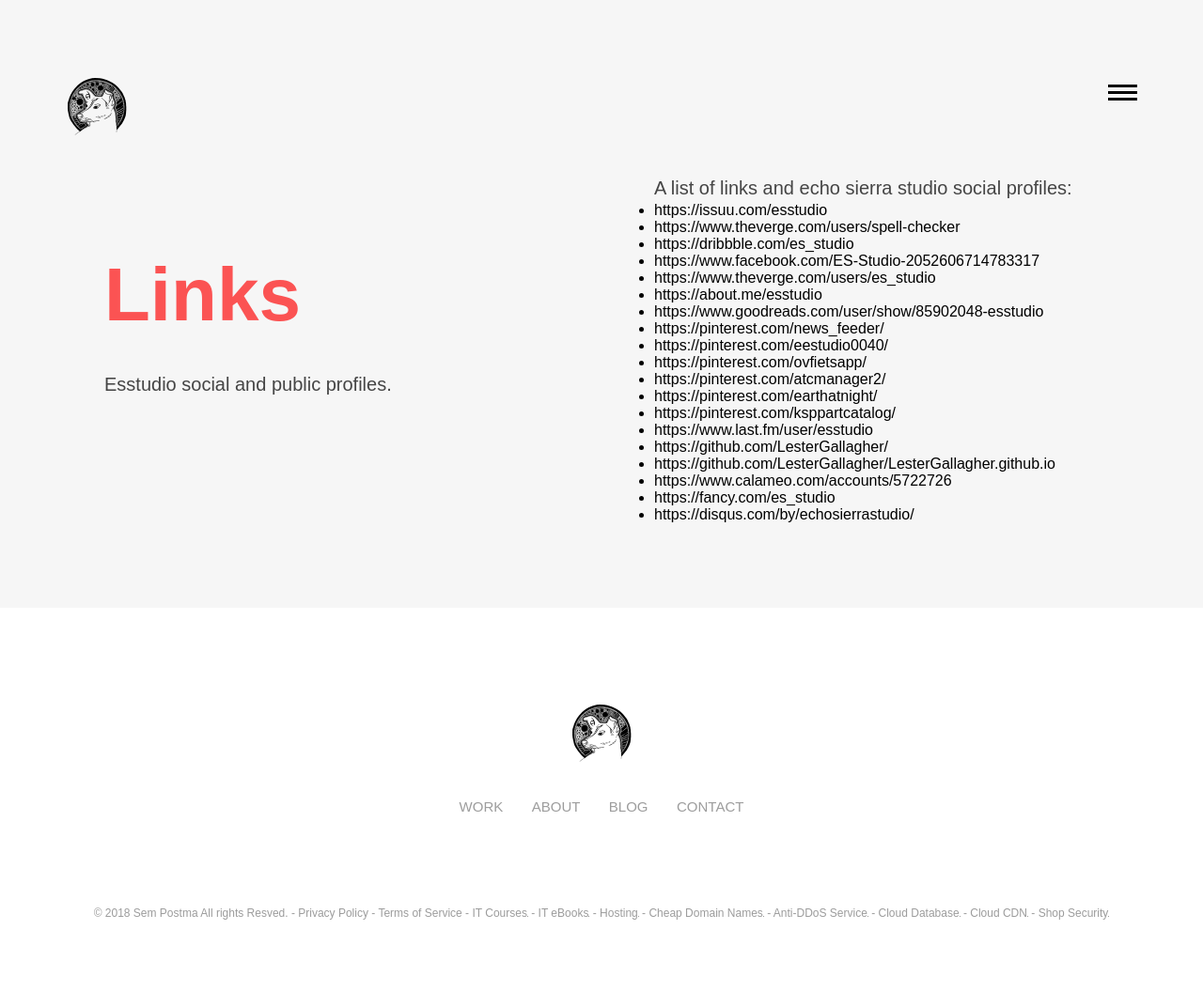
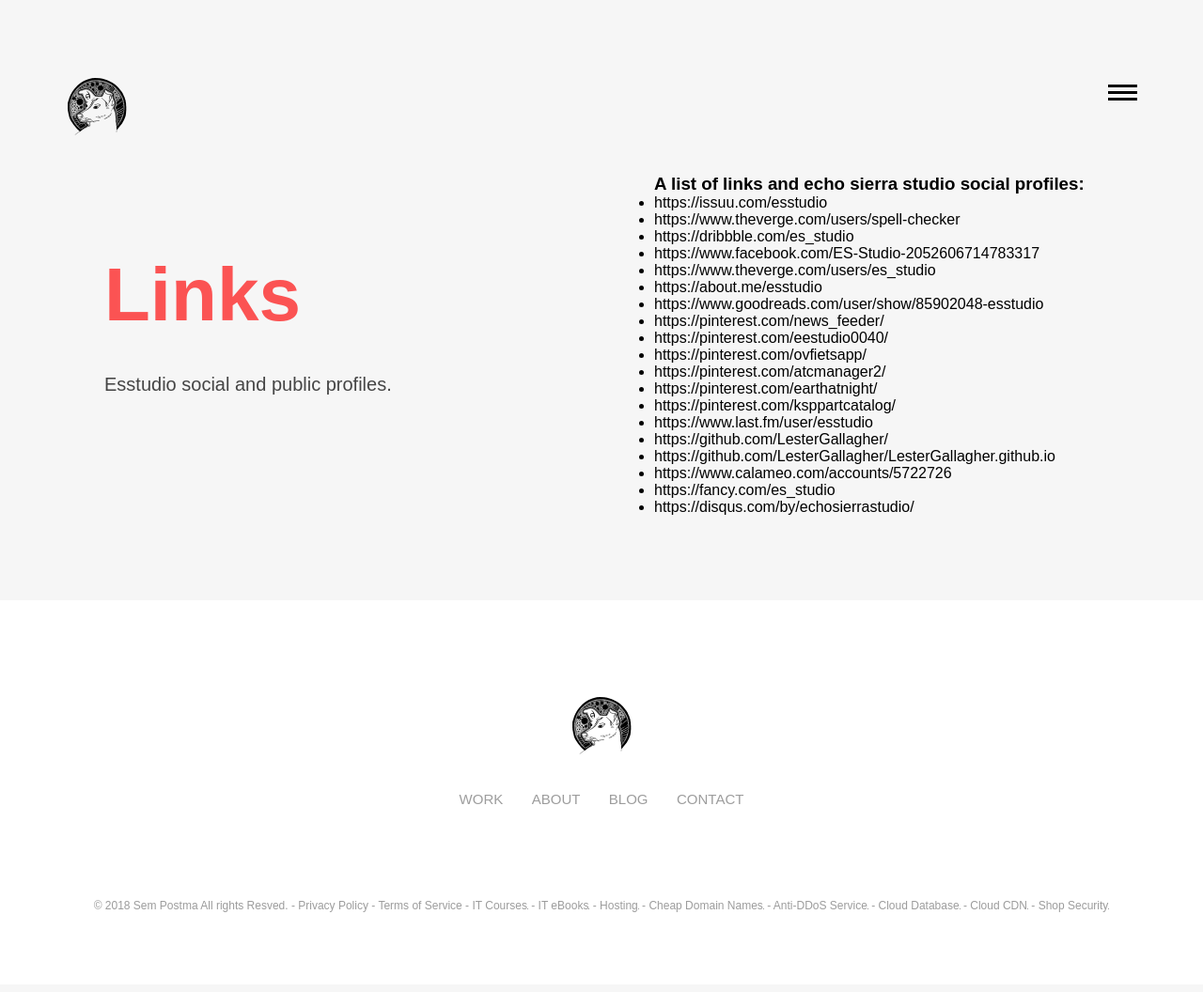
Before and after one commit to LesterGallagher/LesterGallagher.github.io, a Jekyll site: the page built from links.md, in a window 1280 px wide. Shown: the whole page at 94% size. Built offline with Jekyll 4.4.1, drawn with Linux system fonts in a browser that asks for light colours; grey boxes are pictures that could not be loaded.

```diff
--- a/links.md
+++ b/links.md
@@ -12,7 +12,7 @@ description: Esstudio social and public profiles.
 layout: page
 
 ---
-A list of links and echo sierra studio social profiles:
+# A list of links and echo sierra studio social profiles:
 
 * [https://issuu.com/esstudio](https://issuu.com/esstudio3 "Issuu")
 * [https://www.theverge.com/users/spell-checker](https://www.theverge.com/users/spell-checker?return_to=https://www.theverge.com/ "https://www.theverge.com/users/spell-checker?return_to=https://www.theverge.com/")
```
